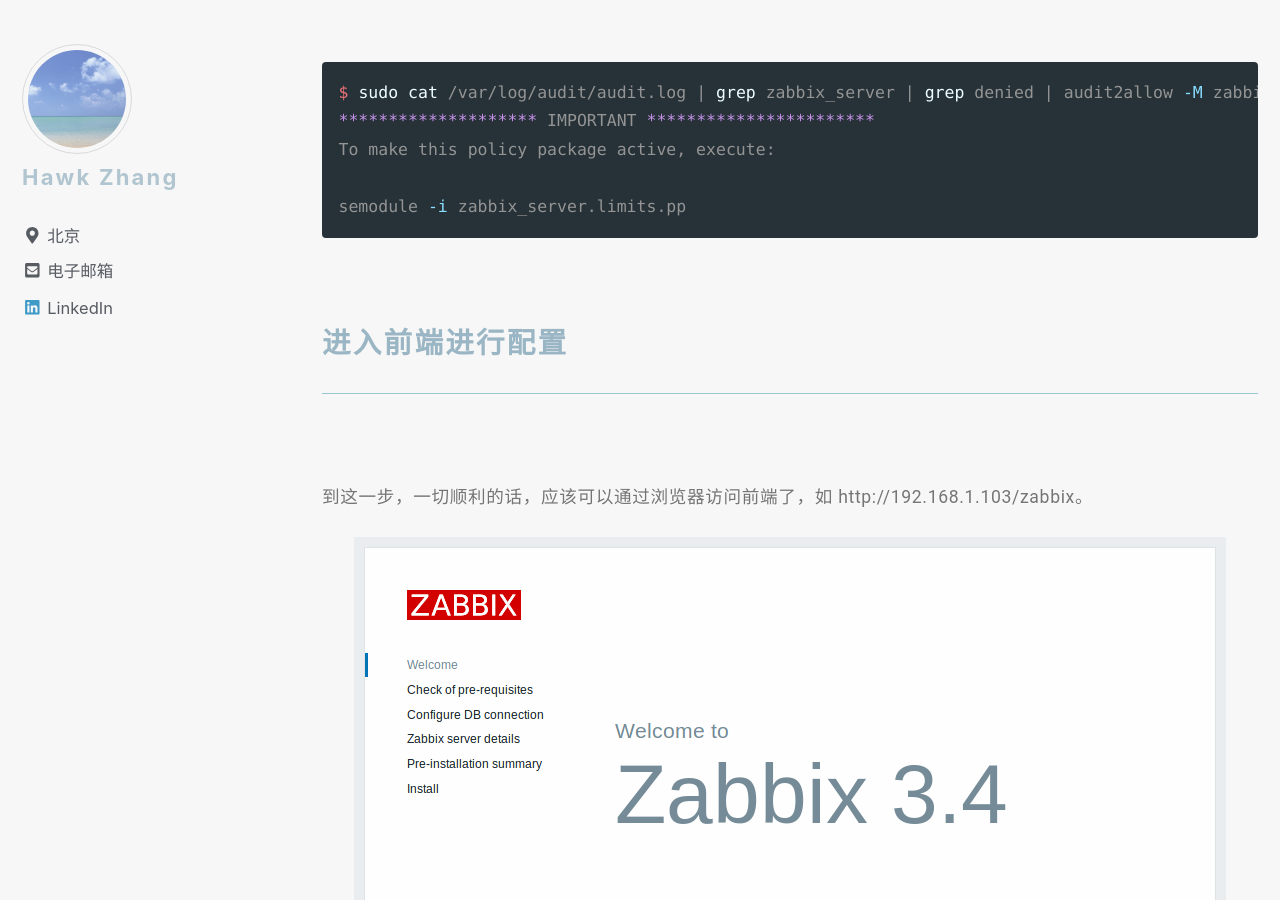
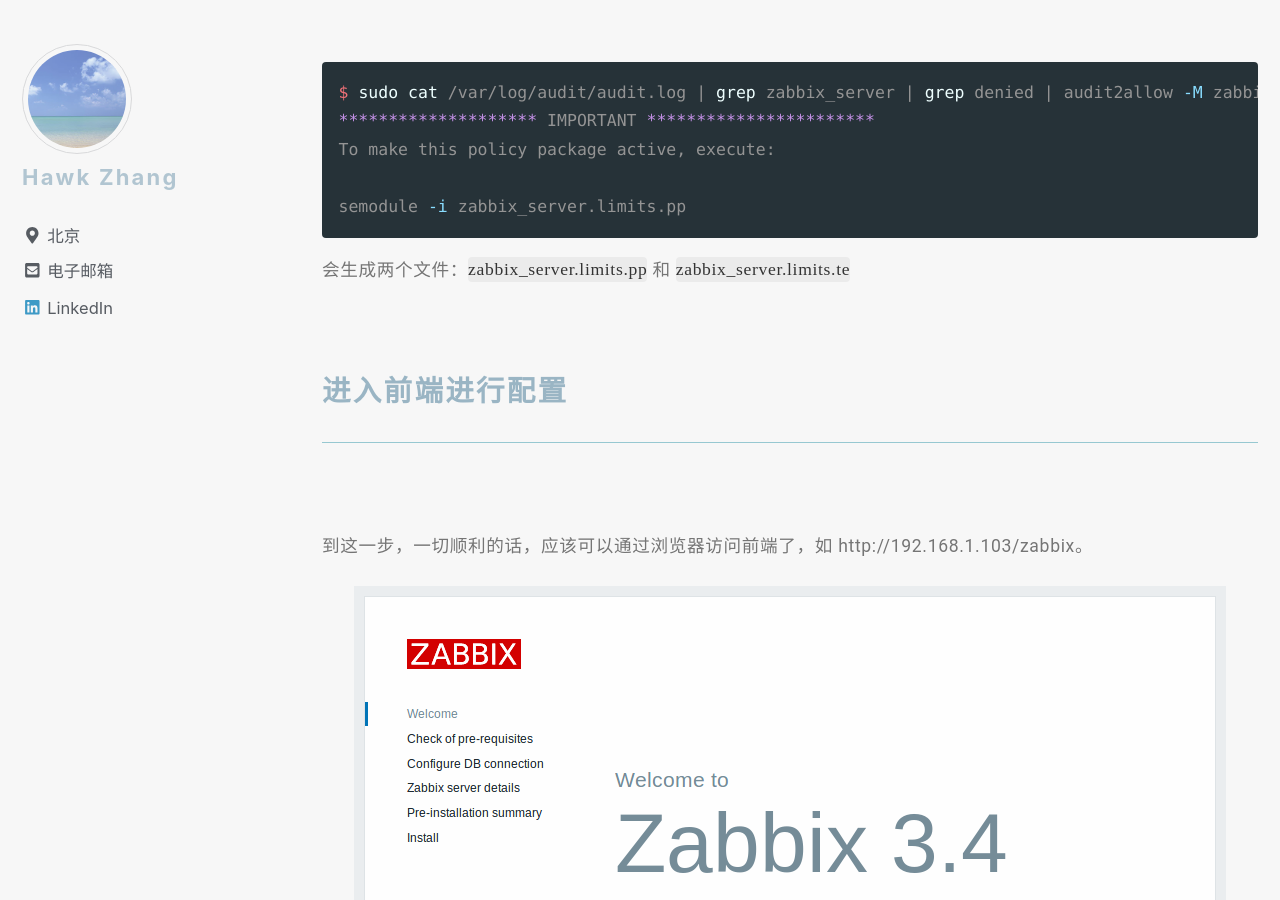
Before and after one commit to narru888/linotes_note, a Jekyll site: the page built from _posts/monitor/zabbix/2018-01-01-zabbix.basic.md, in a window 1280 px wide and 900 px high, scrolled down 13131 px. Built offline with Jekyll 4.4.1, drawn with Linux system fonts in a browser that asks for light colours; nearby versions of some CDN libraries; a script that is not in the unit is left out.

Commit message:
update on 2018-10-18 15:22:01 CST

````diff
--- a/_posts/monitor/zabbix/2018-01-01-zabbix.basic.md
+++ b/_posts/monitor/zabbix/2018-01-01-zabbix.basic.md
@@ -418,7 +418,7 @@
 semodule -i zabbix_server.limits.pp
 ```
 
-
+会生成两个文件：`zabbix_server.limits.pp` 和 `zabbix_server.limits.te`
 
 
 
````
